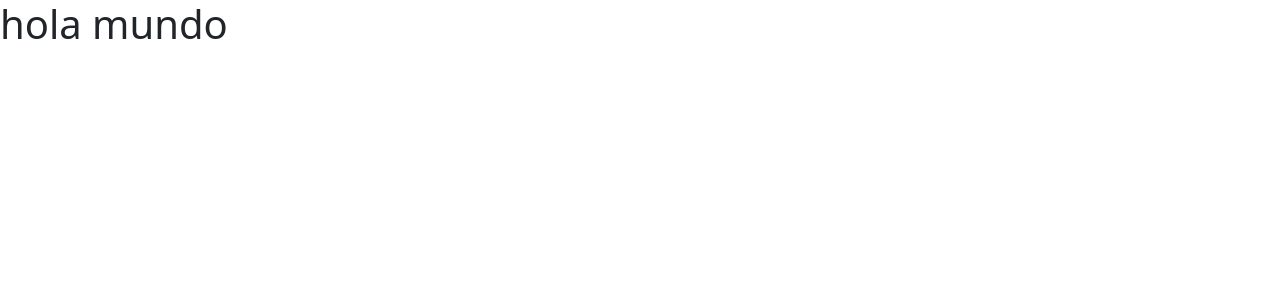
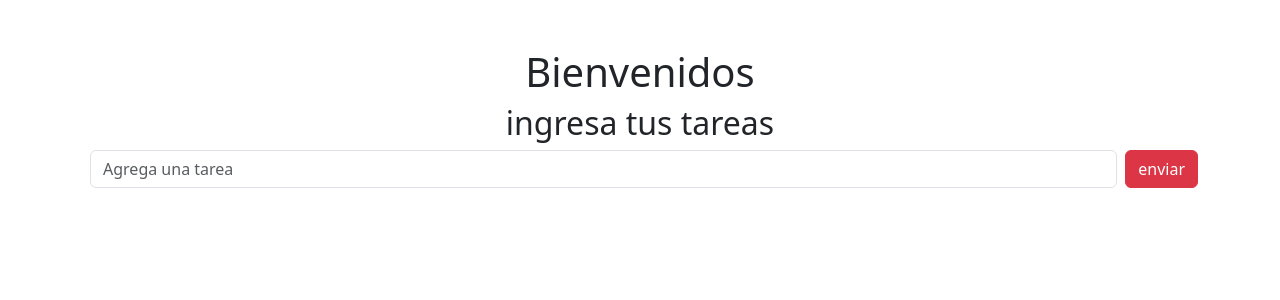
Before and after one commit to GabrielHaurane/TP-React-Punto-4-y-5, a React app: page / in a window 1280 px wide. Shown: the top 300 px of the page. Built offline with nearby package versions, Linux system fonts and the light colour scheme; the HTML template or start-up script is replaced by a standard one.

Commit message:
agregamos el maquetado del formulario de tareas

```diff
--- a/src/App.jsx
+++ b/src/App.jsx
@@ -1,12 +1,17 @@
 import 'bootstrap/dist/css/bootstrap.min.css';
 import './App.css'
+import FormularioTarea from './components/FormularioTarea';
 
 function App() {
 
 
   return (
     <>
-      <h1>hola mundo</h1>
+    <main className='container my-5'>
+      <h1 className='text-center'>Bienvenidos</h1>
+      <h2 className='text-center'>ingresa tus tareas</h2>
+      <FormularioTarea></FormularioTarea>
+    </main>
     </>
   )
 }
--- /dev/null
+++ b/src/components/FormularioTarea.jsx
@@ -0,0 +1,23 @@
+// import Button from "react-bootstrap/Button";
+// import Form from "react-bootstrap/Form";
+import { Form, Button } from "react-bootstrap";
+const FormularioTarea = () => {
+  return (
+    <section>
+      <Form>
+        <Form.Group className="mb-3 d-flex">
+          <Form.Control
+            className="mx-2"
+            type="text"
+            placeholder="Agrega una tarea"
+          />
+          <Button variant="danger" type="submit">
+            enviar
+          </Button>
+        </Form.Group>
+      </Form>
+    </section>
+  );
+};
+
+export default FormularioTarea;
```
